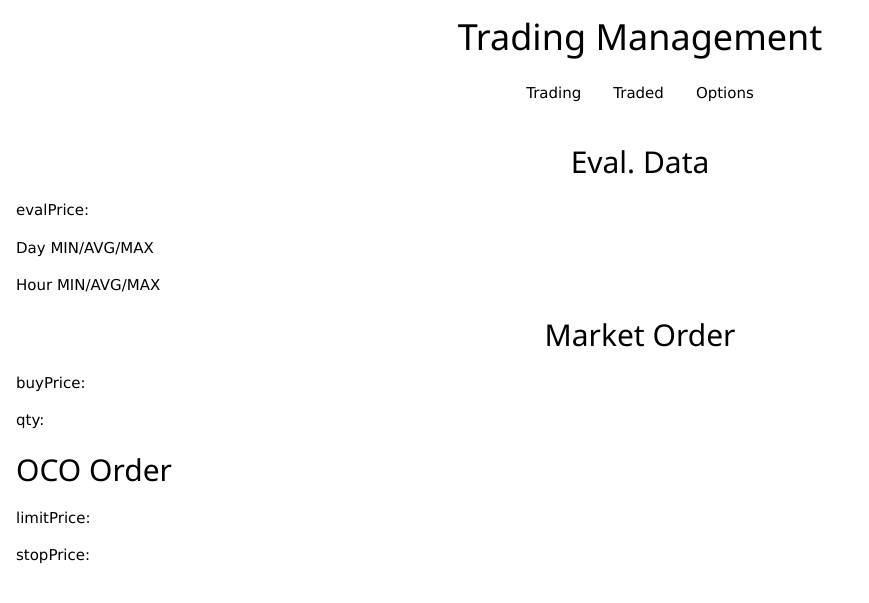
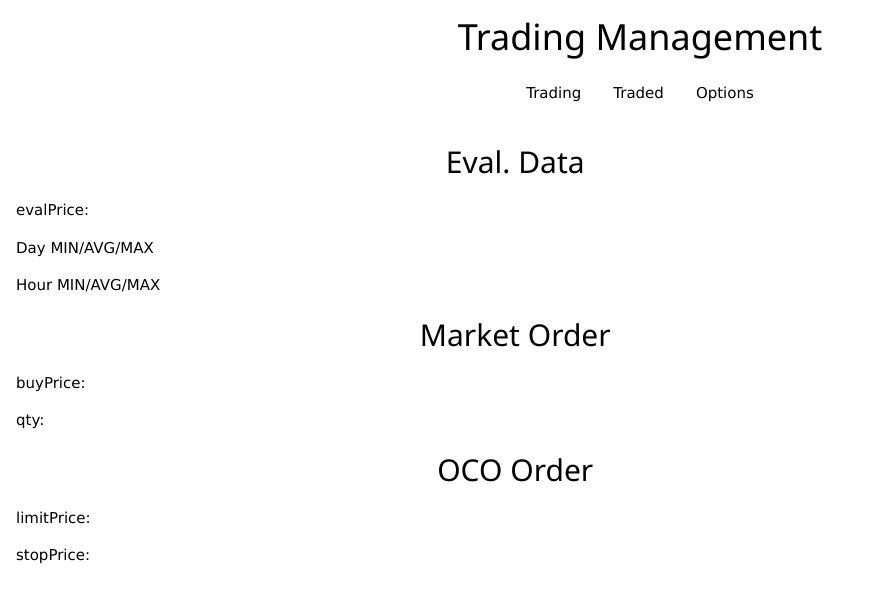
Before and after one commit to OMA-Devs/Binance-cluster, a Django app: template master/gui/templates/graphView.html in a window 1280 px wide. Shown: the top 603 px of the page, without its empty margins (0-869 px from the left). Run offline with Django 3.2, Linux system fonts and the light colour scheme; the template is opened without the code that fills it, so the values that code supplies are empty.

Commit message:
ajustes en graph

```diff
--- a/master/gui/templates/graphView.html
+++ b/master/gui/templates/graphView.html
@@ -3,7 +3,7 @@
 
 {% block content %}
 <h1 class="w3-center">{{sym}}</h1>
-<div class="w3-cell-row">
+<div class="w3-cell-row" style="width: 80%">
 	<div class="w3-cell">
 		<h2 class="w3-center">Eval. Data</h2>
 		<p>evalPrice:</p>
@@ -12,7 +12,7 @@
 		<h2 class="w3-center">Market Order</h2>
 		<p>buyPrice:</p>
 		<p>qty:</p>
-		<h2>OCO Order</h2>
+		<h2 class="w3-center">OCO Order</h2>
 		<p>limitPrice:</p>
 		<p>stopPrice:</p>
 	</div>
```
